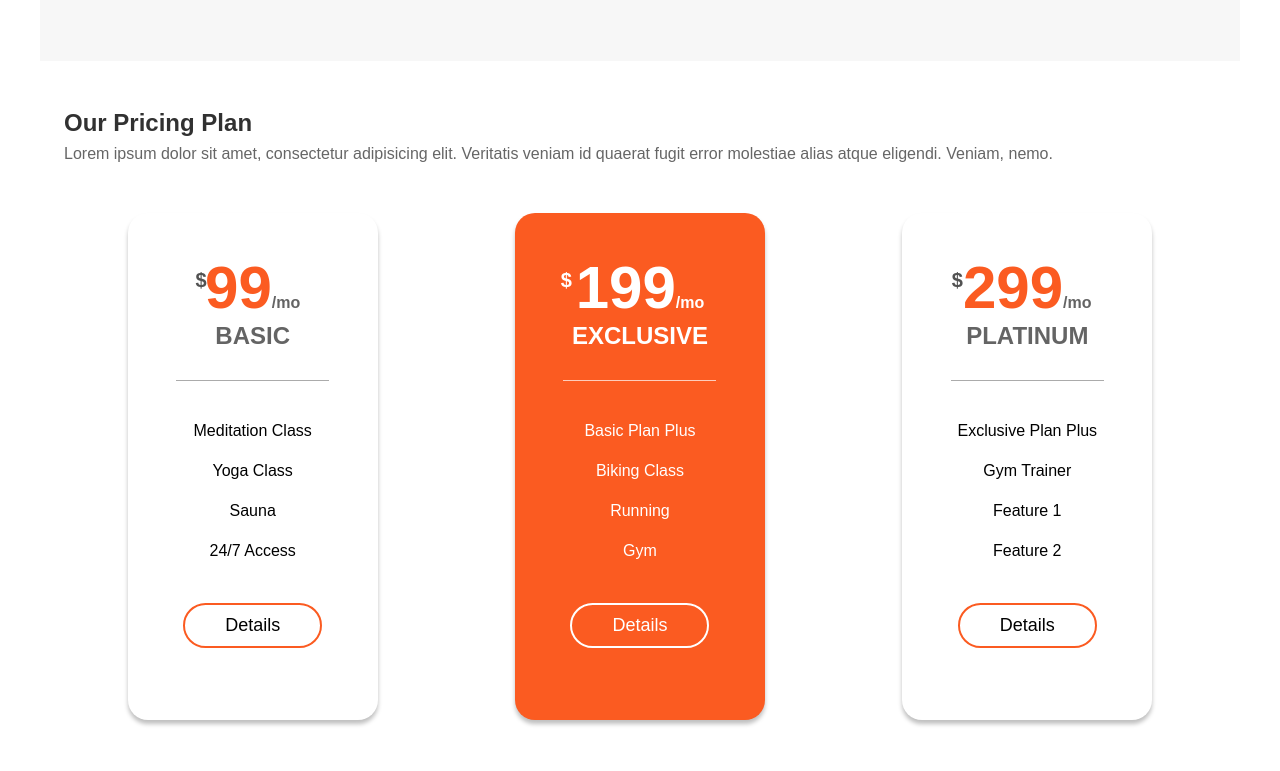
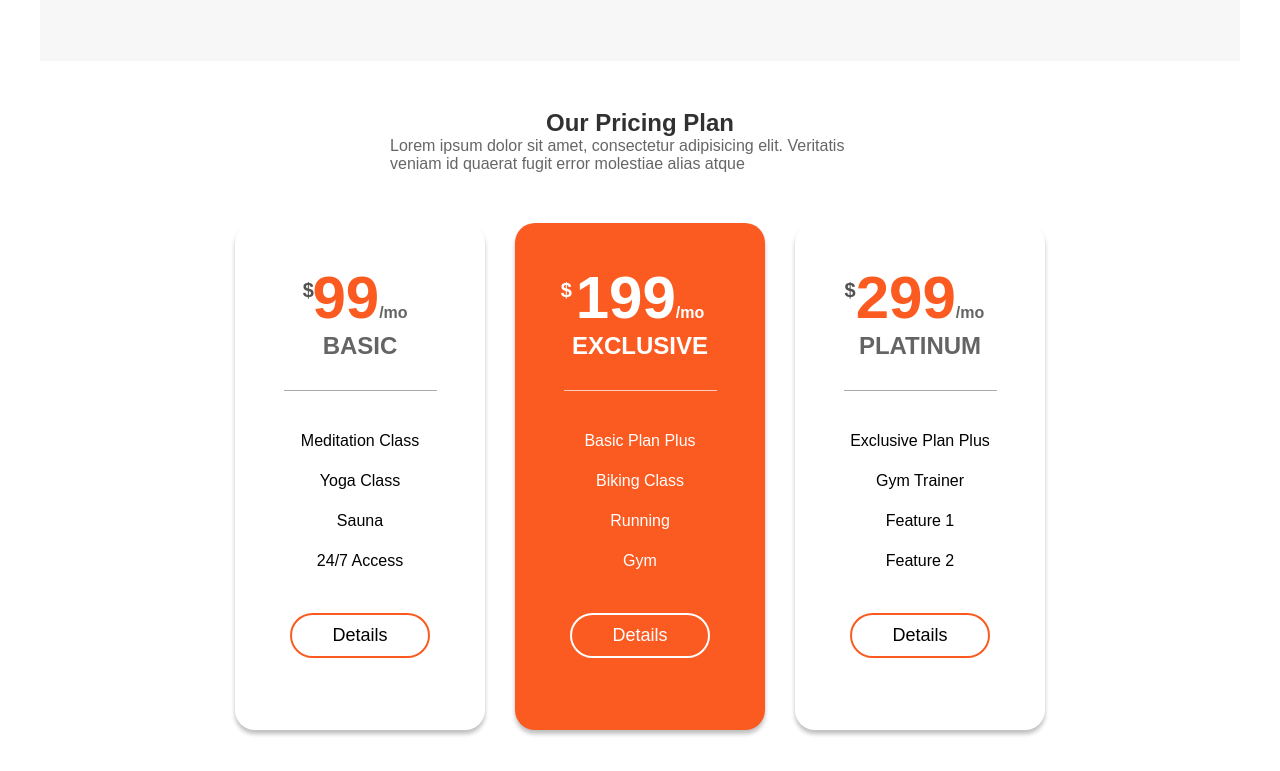
Before and after one commit to Tcodingg/yoga, a React (Create React App) app: page / in a window 1280 px wide. Shown: the part 1729-2500 px from the top of the page. Built offline with nearby package versions, Linux system fonts and the light colour scheme.

Commit message:
add media queries for the pricing component

```diff
--- a/src/components/Pricing/Pricing.css
+++ b/src/components/Pricing/Pricing.css
@@ -3,6 +3,13 @@
 }
 .pricing .title {
    text-transform: capitalize;
+}
+.our-plans {
+   margin: auto;
+   display: flex;
+   flex-direction: column;
+   gap: 30px;
+   justify-content: center;
 }
 .plans {
    min-width: 250px;
@@ -14,10 +21,10 @@
    justify-content: space-between;
    align-items: center;
    margin-top: 50px;
-   margin-left: auto;
-   margin-right: auto;
+
    border-radius: 20px;
 }
+
 .pricing .text {
    margin-top: var(--mg-1);
 }
@@ -65,12 +72,7 @@
    text-align: center;
    text-transform: capitalize;
 }
-.our-plans {
-   display: flex;
-   flex-direction: column;
-   gap: 10px;
-   flex-wrap: wrap;
-}
+
 .plans button {
    margin: 2rem 0;
    padding: 10px 40px;
@@ -109,9 +111,24 @@
    color: var(--primary-color);
    background: white;
 }
-
+.our-plans {
+   justify-content: center;
+}
 @media screen and (min-width: 800px) {
+   .pricing-container .text,
+   .pricing-container .title {
+      max-width: 500px;
+      margin: auto;
+   }
    .our-plans {
       flex-direction: row;
+
+      flex-wrap: nowrap;
+   }
+
+   .plants {
+      padding: 0;
+      margin: 0;
+      all: initial;
    }
 }
--- a/src/components/Pricing/Pricing.js
+++ b/src/components/Pricing/Pricing.js
@@ -8,7 +8,6 @@ const Pricing = () => {
             <p className="text">
                Lorem ipsum dolor sit amet, consectetur adipisicing elit.
                Veritatis veniam id quaerat fugit error molestiae alias atque
-               eligendi. Veniam, nemo.
             </p>
             <div className="our-plans">
                {pricingData.map(({ type, cost, features }) => {
```
